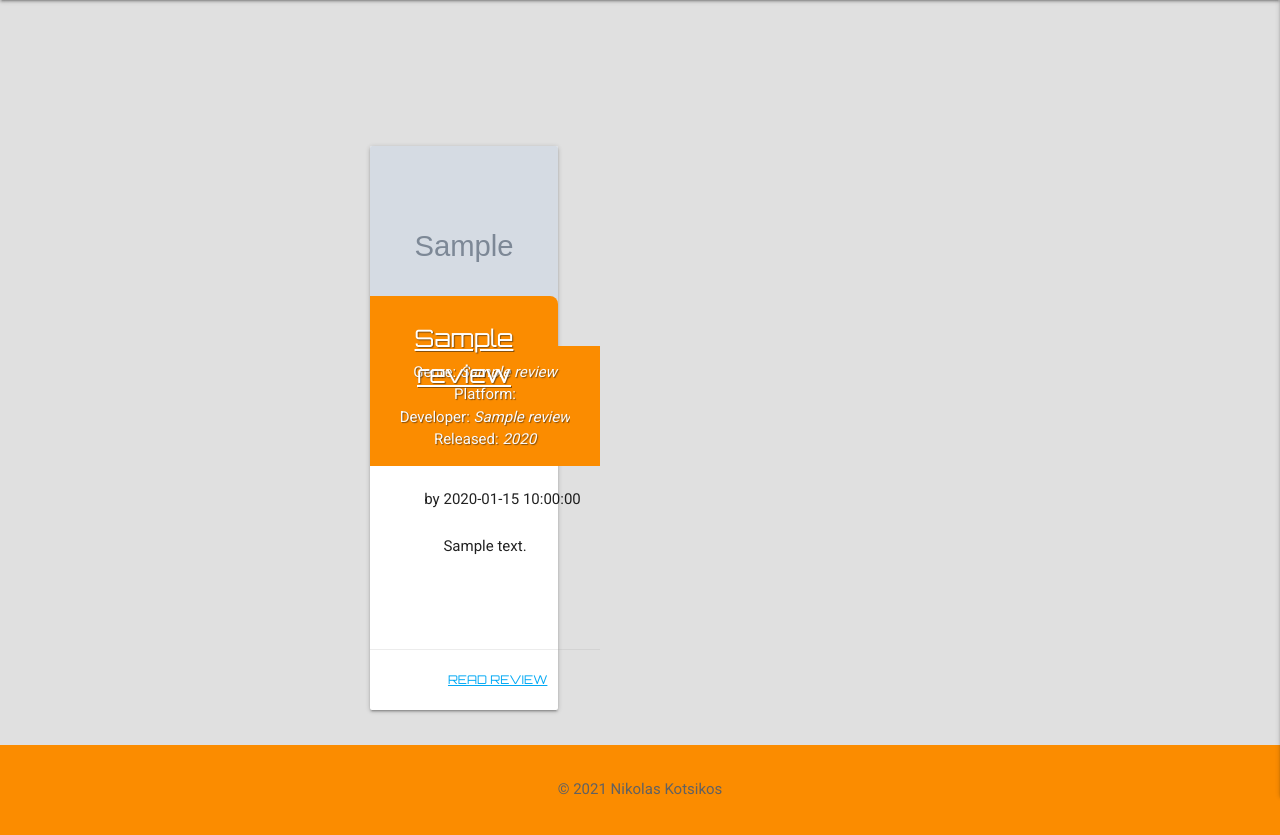
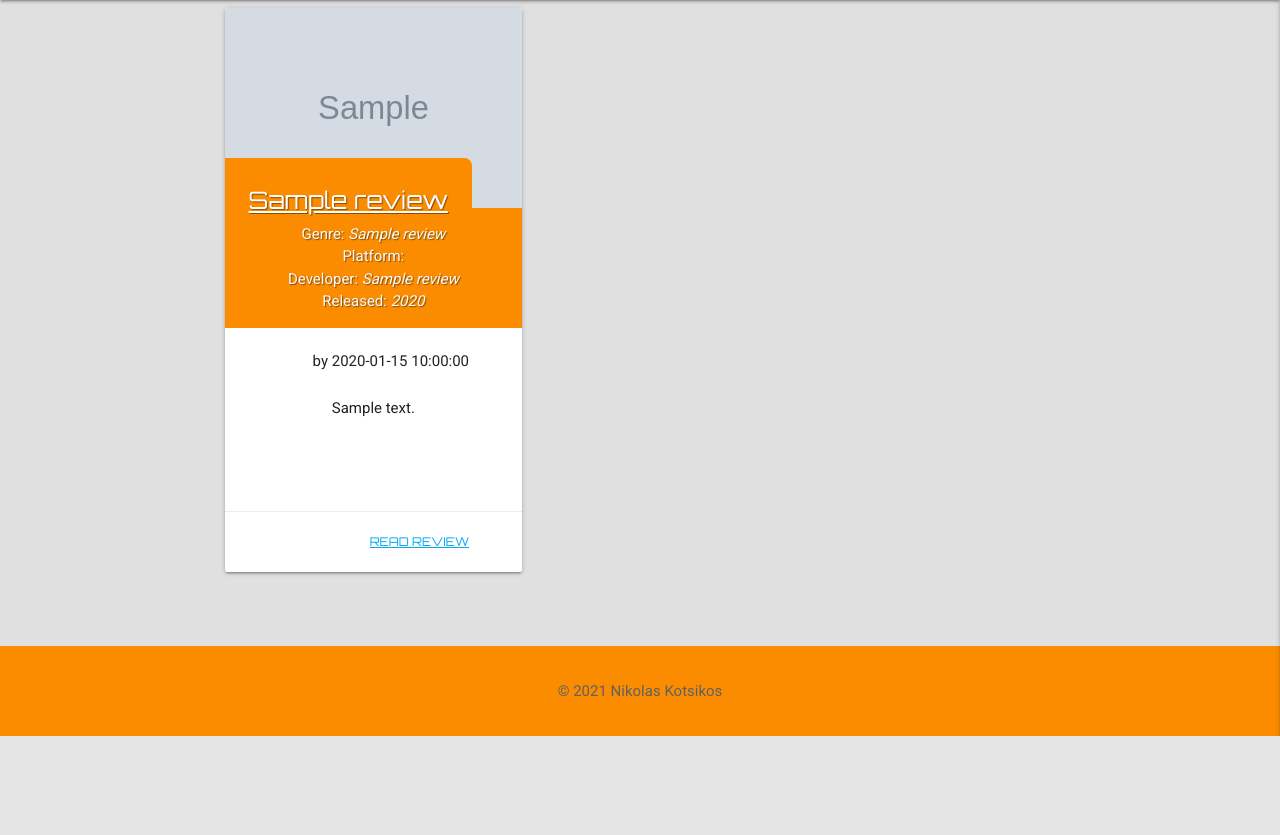
Before and after one commit to NikolasKotsikos/uReview, a Flask app: page /get_reviews in a window 1280 px wide. Shown: the part 64-899 px from the top of the page. After the commit the page ends 800 px from the top, so only its background shows below. Run offline with Flask 2, Linux system fonts and the light colour scheme; grey boxes marked "Sample" are stand-in pictures; a database or web service that is not in the repository returns one stand-in record (values such as "Sample title"); some libraries are stand-ins or nearby versions.

Commit message:
Reviews.html template styling improvements

```diff
--- a/static/css/style.css
+++ b/static/css/style.css
@@ -121,10 +121,11 @@
 }
 
 /*--------------------------------Find Reviews Page*/
-.reviews-container {
+/*.reviews-container {
     width: 66%;
     margin-top: 138px;
-}
+}*/
+
 .preview-wrapper {
     display: grid;
 }
```
